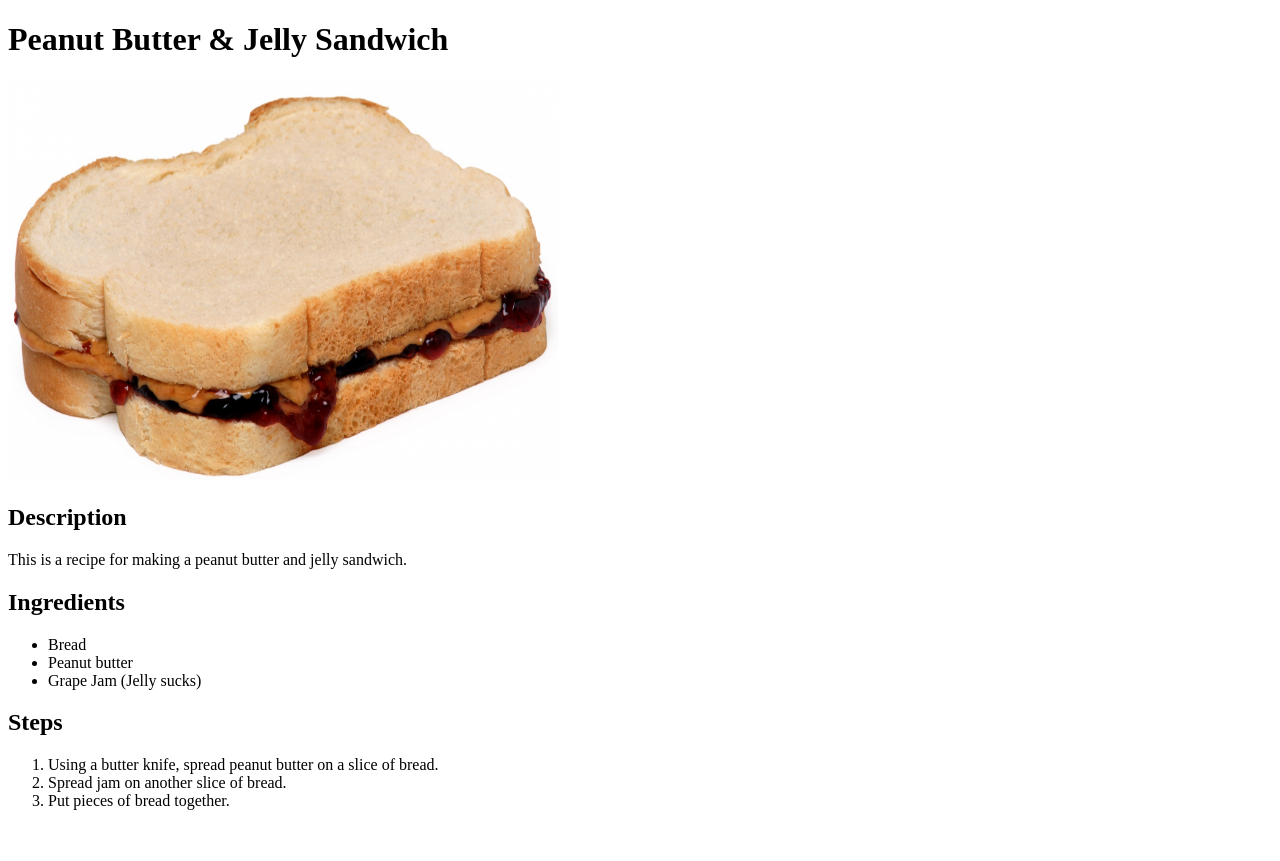
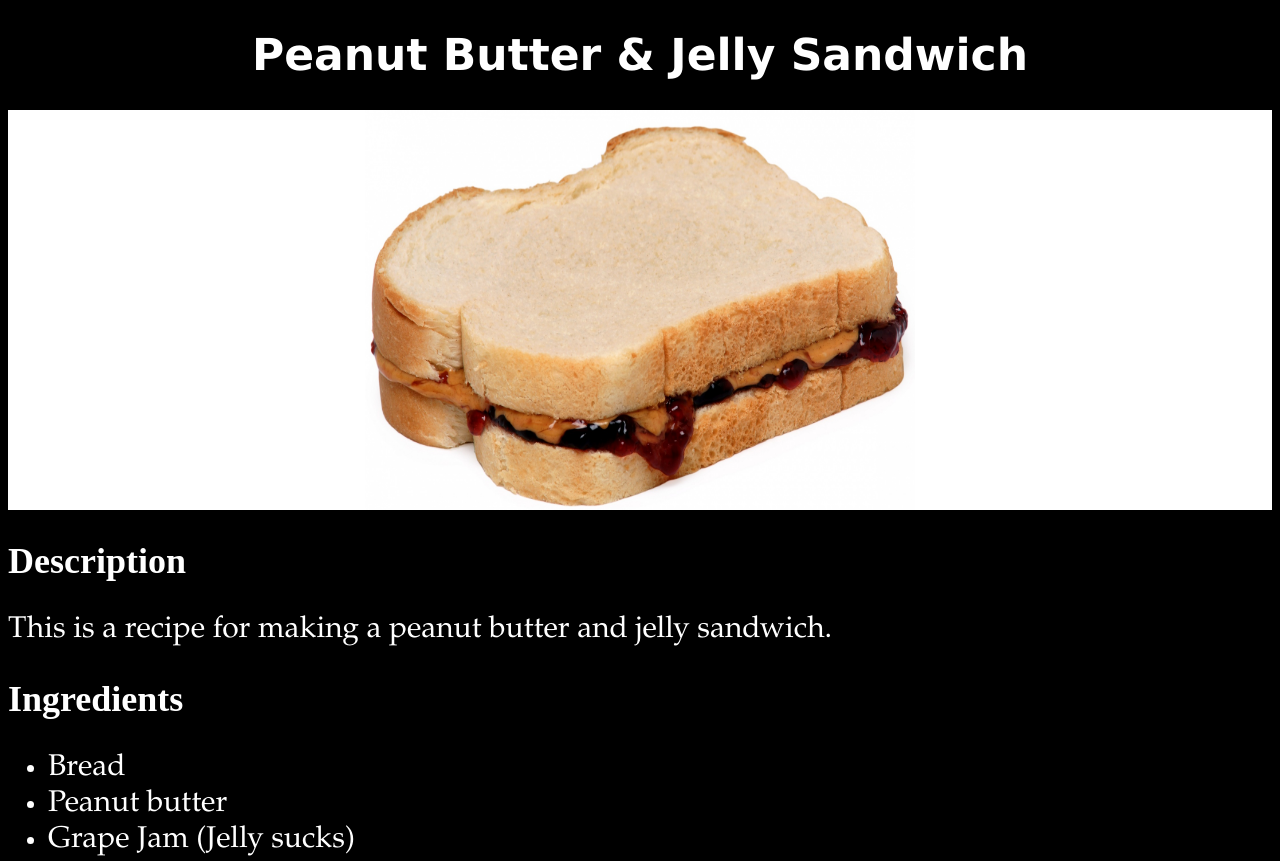
Before and after one commit to justinmhudson/odin-recipes, a plain HTML site: page recipes/pbj.html in a window 1280 px wide. Shown: the top 861 px of the page. Before the commit the page ends 826 px from the top, so only its background shows below. Drawn offline with Linux system fonts and the light colour scheme.

Commit message:
Add stylesheet for odin-recipes

```diff
--- a/recipes/pbj.html
+++ b/recipes/pbj.html
@@ -3,13 +3,15 @@
     <head>
         <meta charset="UTF-8">
         <title>Peanut Butter & Jelly Sandwich</title>
+        <link rel="stylesheet" href="../style.css">
     </head>
 
     <body>
         <h1>Peanut Butter & Jelly Sandwich</h1>
 
-        <img src="../images/sandwich.jpg" alt="Photo of peanut butter and jelly sandwich" width="550" height="400">
-
+        <div>
+            <img src="../images/sandwich.jpg" alt="Photo of peanut butter and jelly sandwich" width="550" height="400">
+        </div>
         <h2>Description</h2>
         <p>This is a recipe for making a peanut butter and jelly sandwich.</p>
 
--- /dev/null
+++ b/style.css
@@ -0,0 +1,48 @@
+* {
+    background-color: #000;
+}
+
+/* Text */
+
+h1 {
+    font-family: 'Verdana', sans-serif;
+    text-align: center;
+    font-size: 44px;
+}
+
+h2 {
+    font-family: 'Times New Roman', serif;
+    font-size: 36px;
+}
+
+p, ol, ul {
+    font-family: 'Garamond', serif;
+    font-size: 30px;
+}
+
+h1,
+h2,
+p,
+ol,
+ul,
+a {
+    color: #fff;
+}
+
+a:visited {
+    color: #888;
+}
+
+/* Images */
+
+img{
+    display:block;
+    margin: auto;
+}
+
+div{
+    display: block;
+    margin: auto;
+    width: 100%;
+    background-color: #fff;
+}
```
Also changed, not shown: index.html (+5 -3 lines), recipes/cereal.html (+1 -0 lines), recipes/empanadas.html (+1 -0 lines).
